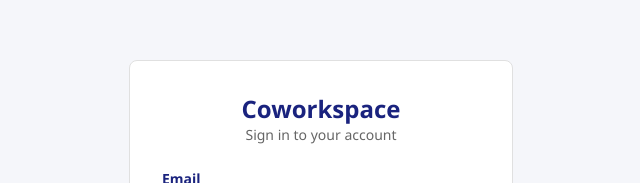
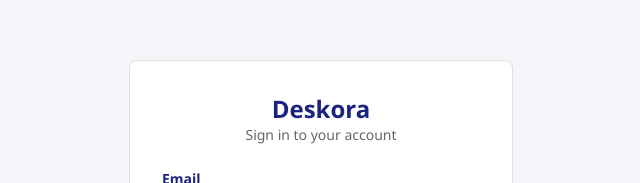
Before and after one commit to Mohammed-Shamaa/coworkspace, a Next.js app in the folder frontend/: page /auth/login in a window 1280 px wide. Shown: the part 153-336 px from the top of the page, without its empty margins (319-959 px from the left). Built offline with nearby package versions, Linux system fonts and the light colour scheme; no server answers.

Commit message:
Global rename Cowork Space → Deskora

```diff
--- a/frontend/src/app/about/layout.tsx
+++ b/frontend/src/app/about/layout.tsx
@@ -1,13 +1,13 @@
 import type { Metadata } from 'next'
 
 export const metadata: Metadata = {
-  title: 'About Us - Coworkspace',
+  title: 'About Us - Deskora',
   description: 'Building a global coworking platform from Gaza, connecting people, ideas, and opportunities worldwide.',
   openGraph: {
-    title: 'About Us - Coworkspace',
+    title: 'About Us - Deskora',
     description: 'Building a global coworking platform from Gaza, connecting people, ideas, and opportunities worldwide.',
     url: 'https://coworkspace-pied.vercel.app/about',
-    siteName: 'Coworkspace',
+    siteName: 'Deskora',
     images: [{ url: '/logo.png', width: 1024, height: 1024 }],
   },
 }
--- a/frontend/src/app/about/page.tsx
+++ b/frontend/src/app/about/page.tsx
@@ -72,7 +72,7 @@
         </Link>
         <Image
           src="/PIC.png"
-          alt="Coworkspace - Global coworking platform"
+          alt="Deskora - Global coworking platform"
           fill
           className="object-cover"
           priority
--- a/frontend/src/app/layout.tsx
+++ b/frontend/src/app/layout.tsx
@@ -5,7 +5,7 @@
 
 export const metadata: Metadata = {
   metadataBase: new URL('https://coworkspace-pied.vercel.app'),
-  title: "Coworkspace - Membership Management",
+  title: "Deskora - Membership Management",
   description: "Multi-tenant coworking space membership management platform",
   icons: {
     icon: [
@@ -17,17 +17,17 @@
     apple: [{ url: '/logo.png', type: 'image/png', sizes: '1024x1024' }],
   },
   openGraph: {
-    title: "Coworkspace - Membership Management",
+    title: "Deskora - Membership Management",
     description: "Multi-tenant coworking space membership management platform",
     url: "https://coworkspace-pied.vercel.app",
-    siteName: "Coworkspace",
+    siteName: "Deskora",
     images: [{ url: '/logo.png', width: 1024, height: 1024 }],
     locale: "en_US",
     type: "website",
   },
   twitter: {
     card: "summary_large_image",
-    title: "Coworkspace - Membership Management",
+    title: "Deskora - Membership Management",
     description: "Multi-tenant coworking space membership management platform",
     images: ['/logo.png'],
   },
--- a/frontend/src/components/landing/cta-section.tsx
+++ b/frontend/src/components/landing/cta-section.tsx
@@ -26,7 +26,7 @@
           <div className="relative z-10">
             <h2 className="text-3xl font-bold text-white md:text-4xl">Ready to transform your coworking space?</h2>
             <p className="mx-auto mt-4 max-w-xl text-lg text-blue-200">
-              Join hundreds of workspace managers who trust Coworkspace to run their business.
+              Join hundreds of workspace managers who trust Deskora to run their business.
             </p>
             <div className="mt-10 flex flex-wrap justify-center gap-4">
               <Link
--- a/frontend/src/components/landing/footer.tsx
+++ b/frontend/src/components/landing/footer.tsx
@@ -8,8 +8,8 @@
       <div className="mx-auto max-w-7xl px-6">
         <div className="flex flex-col items-center justify-between gap-8 md:flex-row">
           <div className="flex items-center gap-3">
-            <img src="/logo-48.png" alt="Coworkspace" className="h-8 w-8" />
-            <span className="text-lg font-bold text-gray-900 dark:text-gray-100">Coworkspace</span>
+            <img src="/logo-48.png" alt="Deskora" className="h-8 w-8" />
+            <span className="text-lg font-bold text-gray-900 dark:text-gray-100">Deskora</span>
           </div>
 
           <nav className="flex items-center gap-6 text-sm">
@@ -20,7 +20,7 @@
         </div>
 
         <div className="mt-8 border-t border-gray-100 pt-8 text-center text-sm text-gray-400 dark:border-gray-800 dark:text-gray-500">
-          &copy; {year} Coworkspace. All rights reserved.
+          &copy; {year} Deskora. All rights reserved.
         </div>
       </div>
     </footer>
--- a/frontend/src/components/landing/navbar.tsx
+++ b/frontend/src/components/landing/navbar.tsx
@@ -18,8 +18,8 @@
     >
       <div className="mx-auto flex h-16 max-w-7xl items-center justify-between px-6">
         <Link href="/" className="flex items-center gap-3">
-          <img src="/logo-48.png" alt="Coworkspace" className="h-8 w-8" />
-          <span className="text-lg font-bold text-gray-900 dark:text-gray-100">Coworkspace</span>
+          <img src="/logo-48.png" alt="Deskora" className="h-8 w-8" />
+          <span className="text-lg font-bold text-gray-900 dark:text-gray-100">Deskora</span>
         </Link>
         <nav className="flex items-center gap-2">
           <button
--- a/frontend/src/components/sidebar.tsx
+++ b/frontend/src/components/sidebar.tsx
@@ -38,7 +38,7 @@
   return (
     <aside className="w-64 min-h-screen bg-[#1A237E] text-white flex flex-col shrink-0">
       <div className="p-6 border-b border-[#283593]">
-        <h1 className="text-xl font-bold">{tenant?.companyName || 'Coworkspace'}</h1>
+        <h1 className="text-xl font-bold">{tenant?.companyName || 'Deskora'}</h1>
         <p className="text-xs text-blue-200 mt-1">{t('sidebar.membershipManager')}</p>
       </div>
 
--- a/frontend/src/locales/ar.json
+++ b/frontend/src/locales/ar.json
@@ -30,7 +30,7 @@
     "membershipManager": "إدارة العضويات"
   },
   "dashboard": {
-    "title": "كاوورك سبيس",
+    "title": "Deskora",
     "subtitle": "لوحة إدارة مساحة العمل",
     "overview": "نظرة عامة",
     "students": "الطلاب",
@@ -152,7 +152,7 @@
     "logoPlaceholder": "https://example.com/logo.png"
   },
   "auth": {
-    "loginTitle": "كاوورك سبيس",
+    "loginTitle": "Deskora",
     "loginSubtitle": "تسجيل الدخول إلى حسابك",
     "subdomain": "النطاق الفرعي",
     "email": "البريد الإلكتروني",
@@ -166,7 +166,7 @@
     "registerSubtitle": "سجل مساحة العمل الخاصة بك",
     "companyName": "اسم الشركة *",
     "subdomainLabel": "النطاق الفرعي *",
-    "subdomainHint": "(your-company.coworkspace.com)",
+    "subdomainHint": "(your-company.deskora.com)",
     "fullName": "الاسم الكامل *",
     "emailLabel": "البريد الإلكتروني *",
     "passwordLabel": "كلمة المرور *",
--- a/frontend/src/locales/en.json
+++ b/frontend/src/locales/en.json
@@ -30,7 +30,7 @@
     "membershipManager": "Membership Manager"
   },
   "dashboard": {
-    "title": "Coworkspace",
+    "title": "Deskora",
     "subtitle": "Workspace Management Dashboard",
     "overview": "Overview",
     "students": "Students",
@@ -152,7 +152,7 @@
     "logoPlaceholder": "https://example.com/logo.png"
   },
   "auth": {
-    "loginTitle": "Coworkspace",
+    "loginTitle": "Deskora",
     "loginSubtitle": "Sign in to your account",
     "subdomain": "Subdomain",
     "email": "Email",
@@ -166,7 +166,7 @@
     "registerSubtitle": "Register your coworking space",
     "companyName": "Company Name *",
     "subdomainLabel": "Subdomain *",
-    "subdomainHint": "(your-company.coworkspace.com)",
+    "subdomainHint": "(your-company.deskora.com)",
     "fullName": "Full Name *",
     "emailLabel": "Email *",
     "passwordLabel": "Password *",
@@ -207,7 +207,7 @@
     "onboardingRequired": "Please complete workspace setup first."
   },
   "onboarding": {
-    "title": "Welcome to Coworkspace",
+    "title": "Welcome to Deskora",
     "subtitle": "Let's set up your workspace in just a few steps",
     "step1Title": "Workspace Information",
     "step1Description": "Tell us about your coworking space",
```
Also changed, not shown: 2 other files (tests, documents, lock files or other folders).
